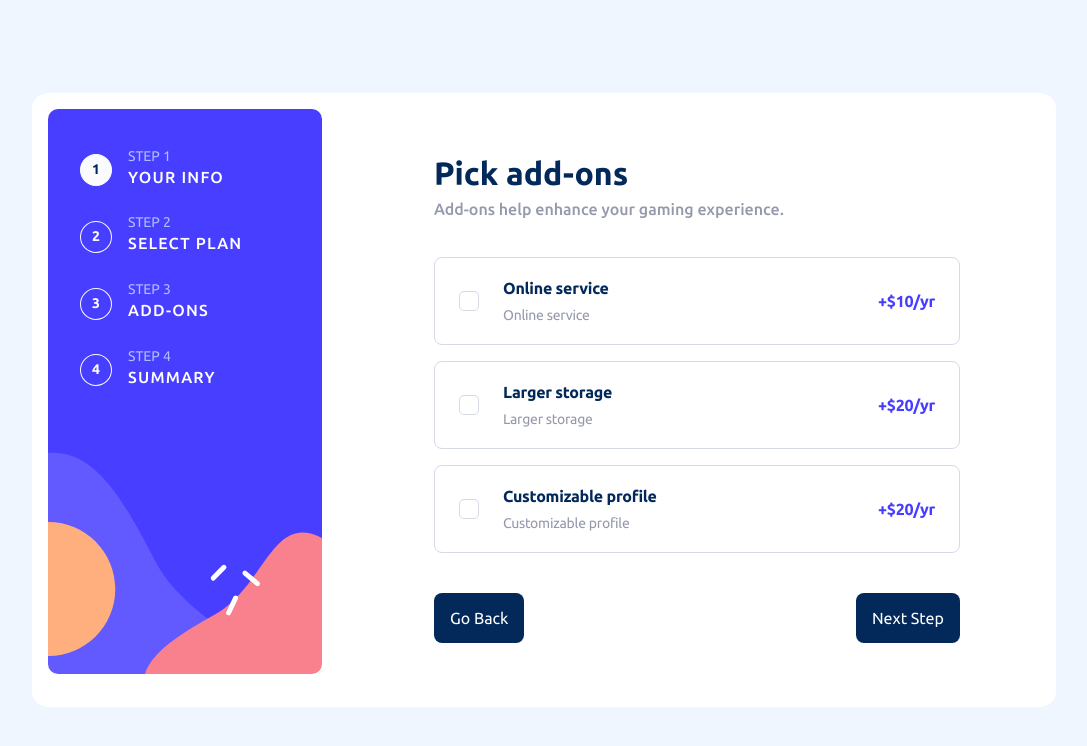
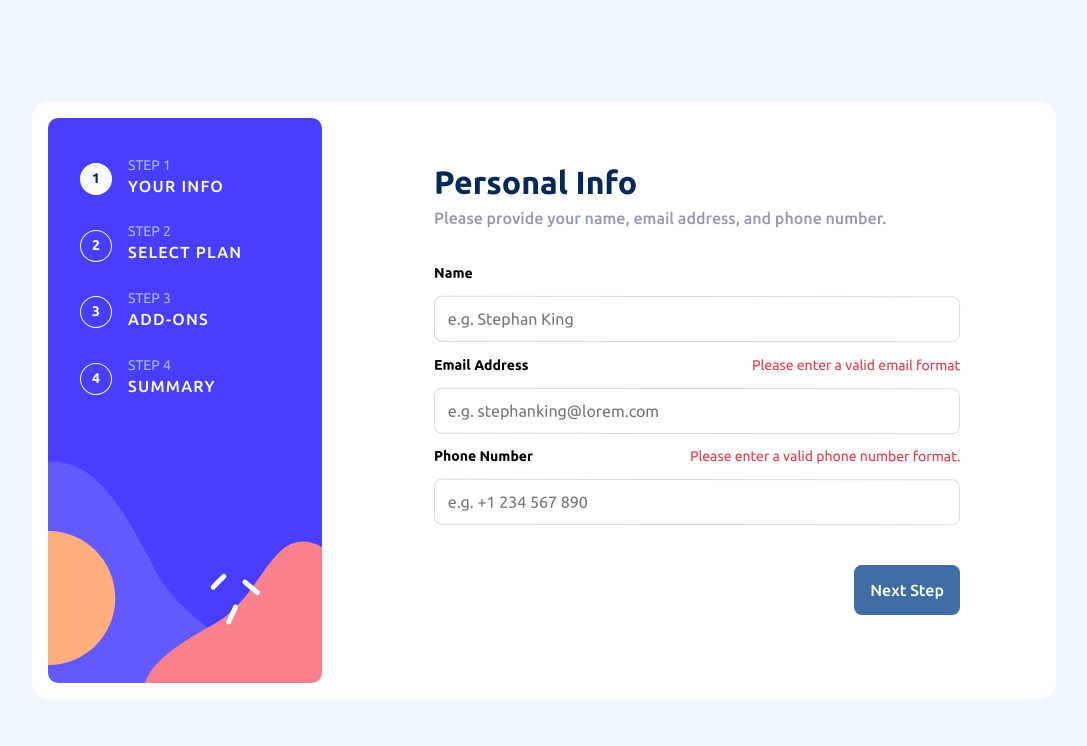
Before and after one commit to tripkmin/multiform, a React (Create React App) app: page / in a window 1280 px wide. Shown: the top 746 px of the page, without its empty margins (96-1183 px from the left). Built offline with nearby package versions, Linux system fonts and the light colour scheme.

Commit message:
feat: Added input validation logic

```diff
--- a/src/components/MultiForm.tsx
+++ b/src/components/MultiForm.tsx
@@ -7,6 +7,7 @@ import Step2 from './Step2';
 import Step3 from './Step3';
 import Step4 from './Step4';
 import StepComplete from './StepComplete';
+import { emailRegex, nameRegex, phoneRegex } from 'utils/regex';
 
 const CHANGE_NAME = 'CHANGE_NAME' as const;
 const CHANGE_EMAIL = 'CHANGE_EMAIL' as const;
@@ -57,6 +58,9 @@ const initialState = {
   name: '',
   email: '',
   phone: '',
+  isNameVaild: { status: false, message: '' },
+  isEmailValid: false,
+  isPhoneValid: false,
   plan: '',
   isYearly: true,
   addOns: [
@@ -68,14 +72,34 @@ const initialState = {
 
 type FormState = typeof initialState;
 
+function nameChecker(name: string) {
+  if (name.trim().length === 0) {
+    return { status: false, message: 'Blank input is not allowed.' };
+  } else if (name.length > 30) {
+    return { status: false, message: 'Cannot exceed 30 characters.' };
+  } else if (!nameRegex.test(name)) {
+    return { status: false, message: 'Only English letters are allowed.' };
+  } else {
+    return { status: true, message: '' };
+  }
+}
+
 function formReducer(state: FormState = initialState, action: FormAction): FormState {
   switch (action.type) {
     case CHANGE_NAME:
-      return { ...state, name: action.payload };
+      return { ...state, name: action.payload, isNameVaild: nameChecker(action.payload) };
     case CHANGE_EMAIL:
-      return { ...state, email: action.payload };
+      return {
+        ...state,
+        email: action.payload,
+        isEmailValid: emailRegex.test(action.payload),
+      };
     case CHANGE_PHONE:
-      return { ...state, phone: action.payload };
+      return {
+        ...state,
+        phone: action.payload,
+        isPhoneValid: phoneRegex.test(action.payload.replaceAll(' ', '')),
+      };
     case CHANGE_PLAN:
       return { ...state, plan: action.payload };
     case TOGGLE_IS_YEARLY:
@@ -124,26 +148,30 @@ export default function MultiForm() {
   return (
     <MultiFormBox>
       <SideBar currentStep={state.currentStep} />
+
       <StepBox>
-        {/* <Step1
+        <Step1
           name={state.name}
           email={state.email}
           phone={state.phone}
+          isNameVaild={state.isNameVaild}
+          isEmailValid={state.isEmailValid}
+          isPhoneValid={state.isPhoneValid}
           nameHandler={nameHandler}
           emailHandler={emailHandler}
           phoneHandler={phoneHandler}
-        /> */}
+        />
         {/* <Step2
             currentPlan={state.plan}
             isYearly={state.isYearly}
             planHandler={planHandler}
             isYearlyToggler={isYearlyToggler}
           /> */}
-        <Step3
+        {/* <Step3
             isYearly={state.isYearly}
             addOns={state.addOns}
             addOnToggler={addOnToggler}
-        />
+          /> */}
         {/* <Step4 /> */}
         {/* <StepComplete /> */}
       </StepBox>
--- a/src/components/Step1.tsx
+++ b/src/components/Step1.tsx
@@ -1,12 +1,16 @@
 import { phrases } from 'assets/phrases';
-import { ChangeEvent } from 'react';
+import { ChangeEvent, useRef } from 'react';
 import styled from 'styled-components';
 import { theme } from 'styles/constants';
+import { SolidButton } from './common/Button';
 
 interface Step1Props {
   name: string;
   email: string;
   phone: string;
+  isNameVaild: { status: boolean; message: string };
+  isEmailValid: boolean;
+  isPhoneValid: boolean;
   nameHandler: (e: ChangeEvent<HTMLInputElement>) => void;
   emailHandler: (e: ChangeEvent<HTMLInputElement>) => void;
   phoneHandler: (e: ChangeEvent<HTMLInputElement>) => void;
@@ -16,6 +20,9 @@ export default function Step1({
   name,
   email,
   phone,
+  isNameVaild,
+  isEmailValid,
+  isPhoneValid,
   nameHandler,
   emailHandler,
   phoneHandler,
@@ -29,7 +36,7 @@ export default function Step1({
       <Form>
         <LabelBox>
           <Label>Name</Label>
-          <Warning>This field is required</Warning>
+          {isNameVaild.status ? null : <Warning>{isNameVaild.message}</Warning>}
         </LabelBox>
         <input
           onChange={nameHandler}
@@ -37,14 +44,22 @@ export default function Step1({
           type="text"
           placeholder={phrases.step1.namePlaceHolder}
         ></input>
-        <Label>Email Address</Label>
+        <LabelBox>
+          <Label>Email Address</Label>
+          {isEmailValid ? null : <Warning>Please enter a valid email format</Warning>}
+        </LabelBox>
         <input
           type="text"
           value={email}
           onChange={emailHandler}
           placeholder={phrases.step1.emailPlaceHolder}
         ></input>
-        <Label>Phone Number</Label>
+        <LabelBox>
+          <Label>Phone Number</Label>
+          {isPhoneValid ? null : (
+            <Warning>Please enter a valid phone number format.</Warning>
+          )}
+        </LabelBox>
         <input
           type="text"
           value={phone}
@@ -53,8 +68,10 @@ export default function Step1({
         ></input>
       </Form>
       <ButtonBox>
-        <button>Next Step</button>
-        <button>Go Back</button>
+        <SolidButton disabled={!isNameVaild || !isEmailValid || !isPhoneValid}>
+          Next Step
+        </SolidButton>
+        {/* <button>Go Back</button> */}
       </ButtonBox>
     </>
   );
@@ -117,6 +134,7 @@ const Label = styled.label`
 const Warning = styled.p`
   font-size: 14px;
   color: ${theme.primary.strawberryRed};
+  line-height: 100%;
 `;
 
 const ButtonBox = styled.div`
--- a/src/components/common/Button.ts
+++ b/src/components/common/Button.ts
@@ -1,5 +1,5 @@
 import styled from 'styled-components';
-import { theme } from 'styles/constants';
+import { theme, timer } from 'styles/constants';
 
 export const SolidButton = styled.button`
   background-color: ${theme.primary.marineBlue};
@@ -7,6 +7,12 @@ export const SolidButton = styled.button`
   padding: 1rem;
   border-radius: 0.5rem;
   font-weight: 500;
+  transition: background-color ${timer.default}, color ${timer.default};
+
+  &:disabled {
+    background-color: ${theme.primary.paleMarinBlue};
+    cursor: not-allowed;
+  }
 `;
 
 export const PlainButton = styled.button`
--- a/src/styles/constants.ts
+++ b/src/styles/constants.ts
@@ -5,6 +5,7 @@ export const theme = {
     pastelBlue: 'hsl(228, 100%, 84%)',
     lightBlue: 'hsl(206, 94%, 87%)',
     strawberryRed: 'hsl(354, 84%, 57%)',
+    paleMarinBlue: 'hsl(214, 44%, 45%)',
   },
   neutral: {
     coolGray: 'hsl(231, 11%, 63%)',
--- /dev/null
+++ b/src/utils/regex.ts
@@ -0,0 +1,8 @@
+export const specialCharacterRegex = /[\{\}\[\]\/?.,;:|\)*~`!^\-_+<>@\#$%&\\\=\(\'\"]/g;
+
+export const nameRegex = /^[a-zA-Z ]+$/;
+
+export const emailRegex =
+  /^([\w\.\_\-])*[a-zA-Z0-9]+([\w\.\_\-])*([a-zA-Z0-9])+([\w\.\_\-])+@([a-zA-Z0-9]+\.)+[a-zA-Z0-9]{2,8}$/;
+
+export const phoneRegex = /^[\+]?[(]?[0-9]{3}[)]?[-\s\.]?[0-9]{3}[-\s\.]?[0-9]{4,6}$/;
```
Lines whose indentation alone changed are shown as unchanged.
